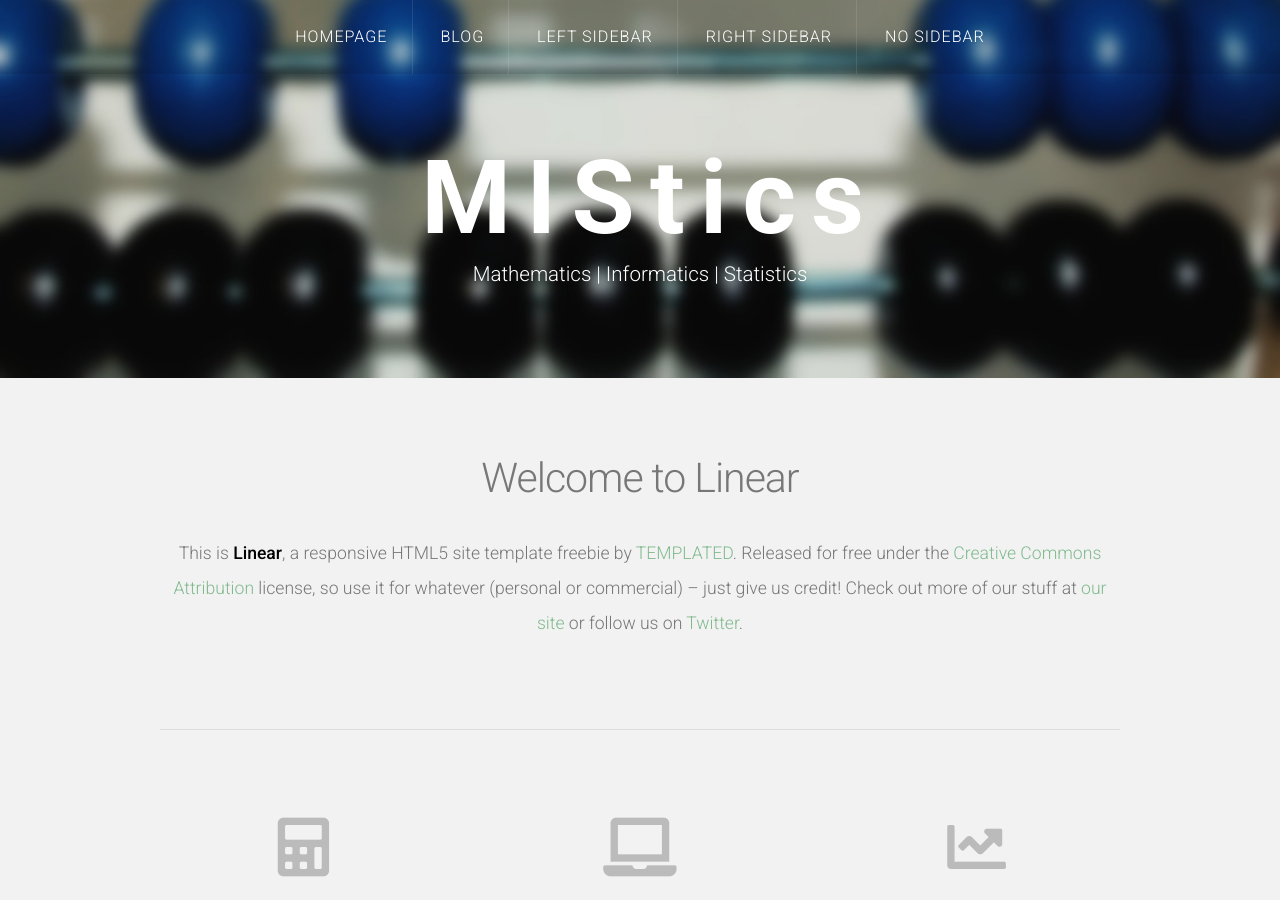
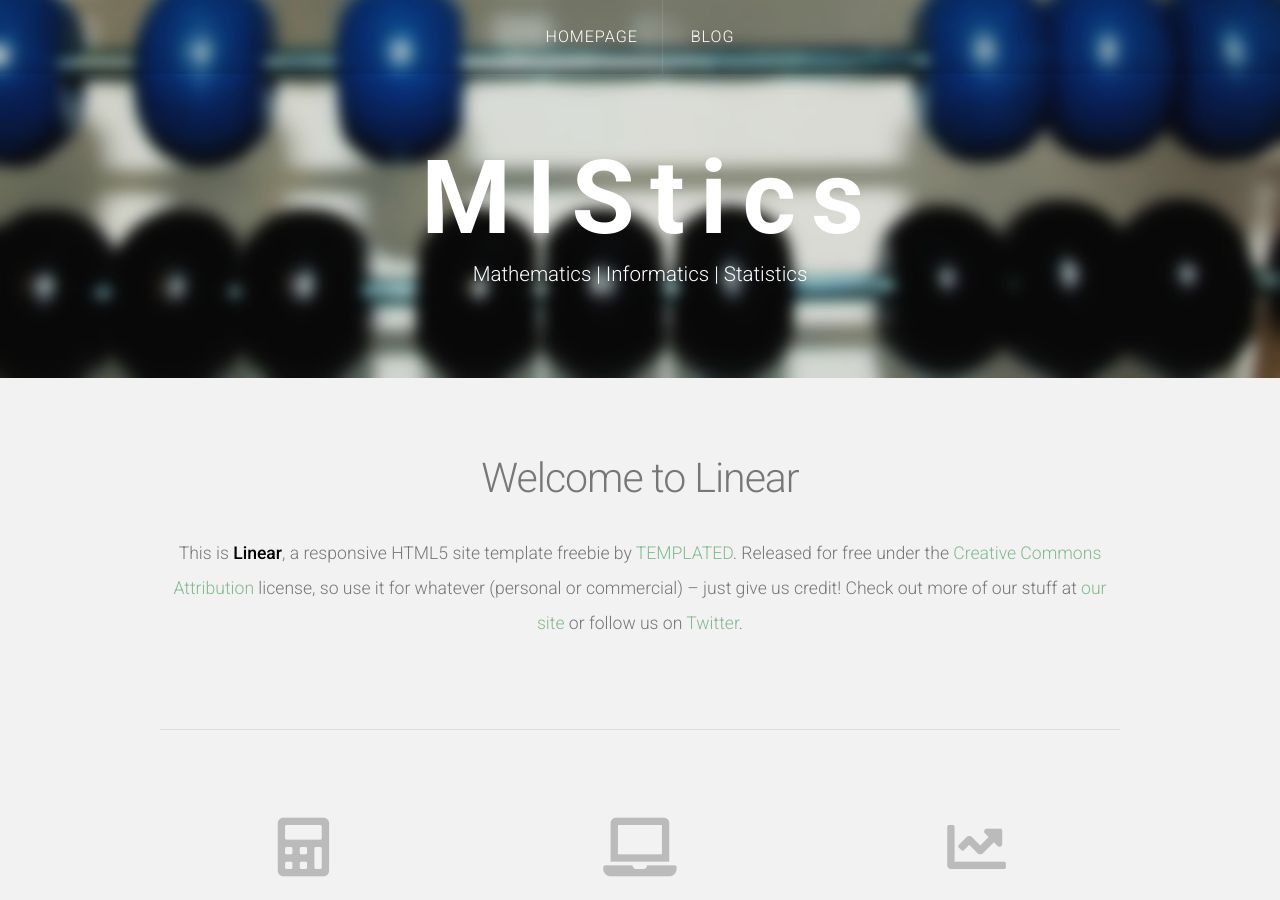
Before and after one commit to mistics/mistics.github.io, a Jekyll site: the page built from index.html, in a window 1280 px wide and 900 px high. Built offline with Jekyll 4.4.1, drawn with Linux system fonts in a browser that asks for light colours; nearby versions of some CDN libraries; the list of posts is cut into pages by our own code.

Commit message:
Update nav.html

```diff
--- a/_includes/nav.html
+++ b/_includes/nav.html
@@ -5,9 +5,6 @@
 			{% assign current = page.url | downcase | split: '/' %}
 			<li {% if current[1] == 'index.html' %}class='current'{% endif %}><a href="/index.html">Homepage</a></li>
 			<li {% if current[1] == 'blog' %}class='current'{% endif %}><a href="/blog">Blog</a></li>
-			<li {% if current[1] == 'left-sidebar.html' %}class='current'{% endif %}><a href="/left-sidebar.html">Left Sidebar</a></li>
-			<li {% if current[1] == 'right-sidebar.html' %}class='current'{% endif %}><a href="/right-sidebar.html">Right Sidebar</a></li>
-			<li {% if current[1] == 'no-sidebar.html' %}class='current'{% endif %}><a href="/no-sidebar.html">No Sidebar</a></li>
 		</ul>
 	</nav>
 </div>
```
